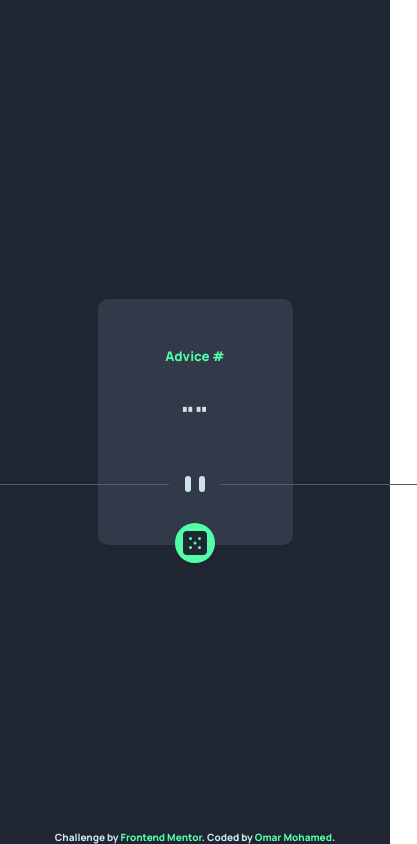
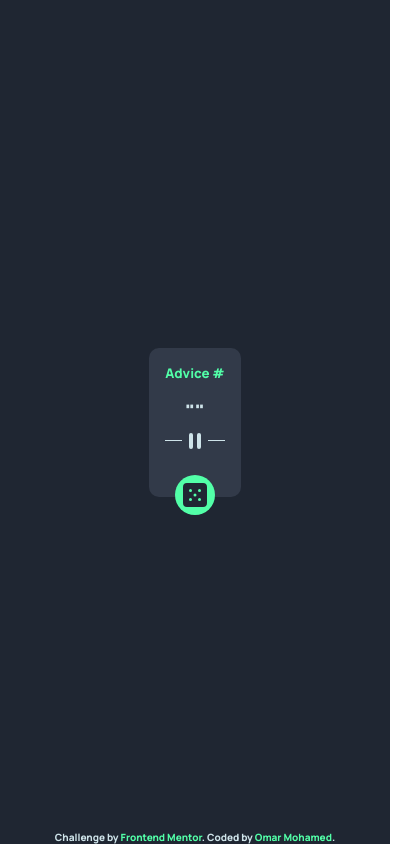
Before and after one commit to OmarMoMostafa/advice-generator, a plain HTML site: page index.html in a window 390 px wide. Shown: the whole page, 417 px wide, since content can reach past the window. Drawn offline with Linux system fonts and the light colour scheme; no server answers.

Commit message:
screen breakpoints fixed

```diff
--- a/index.html
+++ b/index.html
@@ -23,16 +23,8 @@
         <p class="adv">""</p>
 
         <div class="divider">
-          <img
-            class="d-divider"
-            src="images/pattern-divider-desktop.svg"
-            alt="divider"
-          />
-          <img
-            class="m-divider"
-            src="images/pattern-divider-mobile.svg"
-            alt="divider"
-          />
+          <div></div>
+          <div></div>
         </div>
 
         <button class="btn">
--- a/styles/style.css
+++ b/styles/style.css
@@ -50,9 +50,41 @@ body {
   margin-bottom: 2rem;
 }
 
-.m-divider {
+.divider {
+  display: flex;
+  align-items: center;
+  justify-content: center;
+  width: 100%;
+}
+
+.divider div {
+  padding: 8px 2px;
+  background: var(--Cyan);
+  margin: 0 2px;
+  border-radius: 20px;
+}
+
+.divider::before,
+.divider::after {
+  content: "";
+  background: var(--Cyan);
+  height: 1px;
+  width: 45%;
+}
+
+.divider::before{
+  margin-right: 5px;
+}
+
+.divider::after {
+  margin-left: 5px;
+}
+
+
+
+/* .m-divider {
   display: none;
-}
+} */
 
 .advice-box p {
   color: var(--Cyan);
@@ -91,7 +123,7 @@ a {
   color: var(--Green);
 }
 
-@media screen and (max-width: 375px) {
+@media screen and (max-width: 640px) {
   .advice-box {
     max-width: 95%;
     padding: 1rem;
```
Also changed, not shown: images/pattern-divider-desktop.svg (deleted), images/pattern-divider-mobile.svg (deleted).
